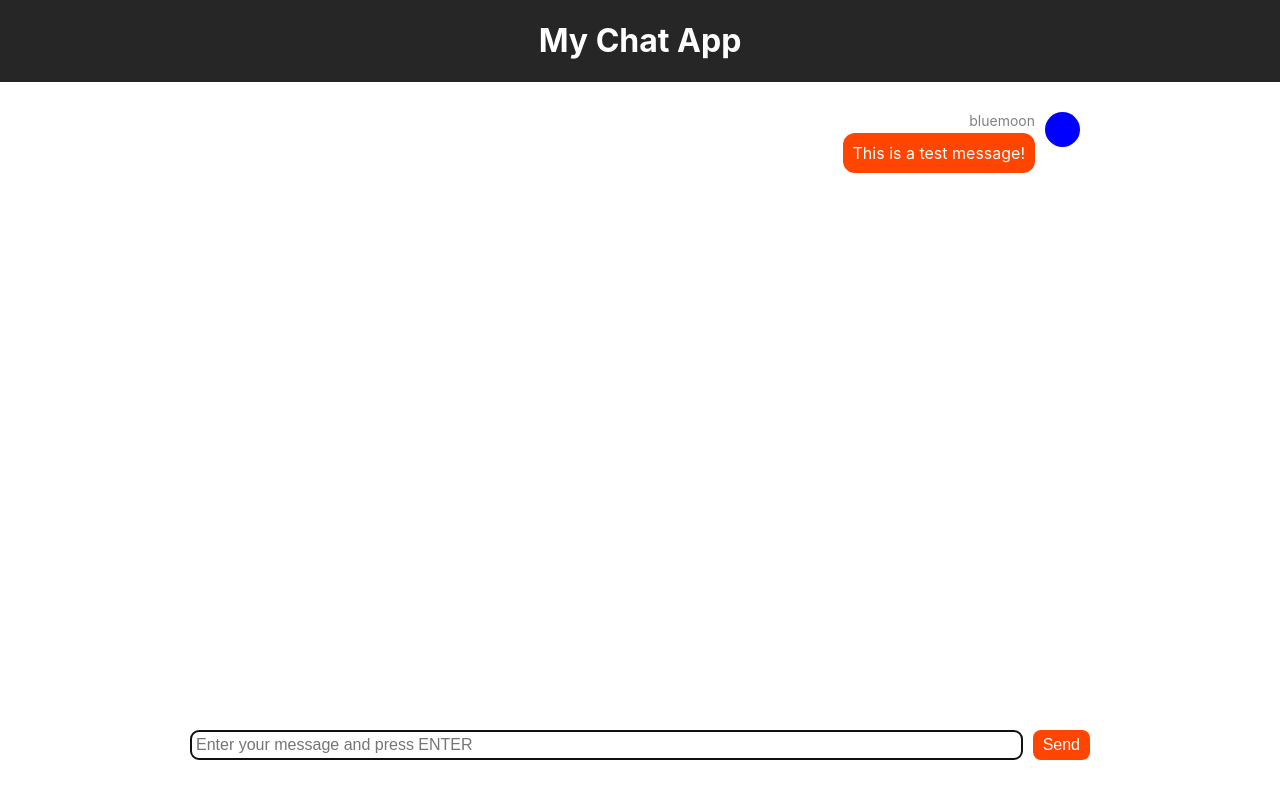
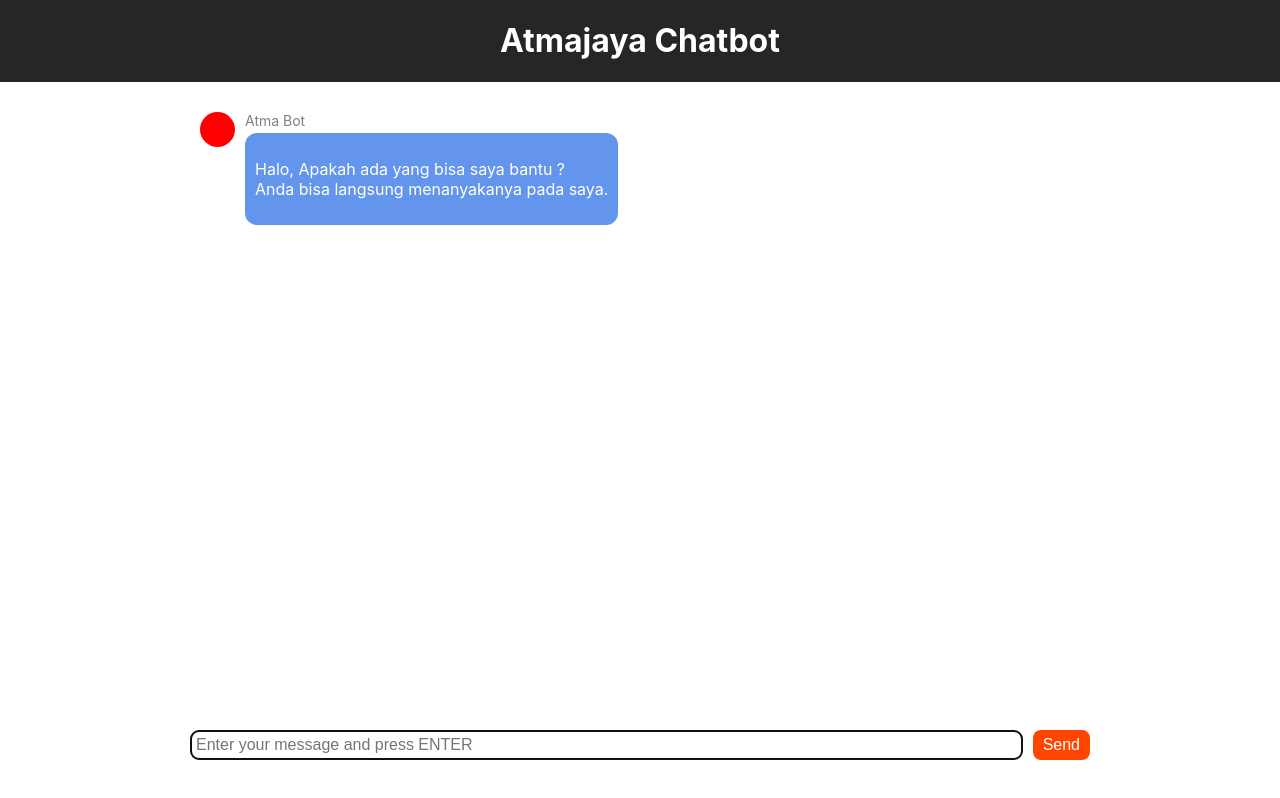
Before and after one commit to andika9199/Web-RetrievalChatbot, a React (Create React App) app: page / in a window 1280 px wide. Built offline with nearby package versions, Linux system fonts and the light colour scheme.

Commit message:
Added more conditional

```diff
--- a/server.js
+++ b/server.js
@@ -2,7 +2,7 @@
 const express = require('express');
 const favicon = require('express-favicon');
 const path = require('path');
-const port = process.env.PORT || 8080;
+const port = process.env.PORT || 3000;
 const app = express();
 app.use(favicon(__dirname + '/build/favicon.ico'));
 // the __dirname is the current directory from where the script is running
--- a/src/App.css
+++ b/src/App.css
@@ -66,6 +66,7 @@
   background-color: cornflowerblue;
   color: white;
   display: inline-block;
+  white-space: pre-line
 }
 
 .currentMember > .Message-content .text {
--- a/src/App.js
+++ b/src/App.js
@@ -19,19 +19,15 @@ function randomColor() {
 class App extends Component {
   state = {
     message: '',
-    question : [{
-      text: '',
-    }],
     answer : null,
-    coba: "Kau yabg asu",
     messages: [
       {
-        text: "This is a test message!",
+        text: "",
         member: {
           color: "blue",
           username: "bluemoon"
         },
-        answer: '',
+        answer: 'Halo, Apakah ada yang bisa saya bantu ? \n Anda bisa langsung menanyakanya pada saya.',
       }
     ],
     member: {
@@ -55,17 +51,14 @@ class App extends Component {
   }
 
   render() {
-    console.log('answer', this.state.answer)
     return (
       <div className="App">
         <div className="App-header">
-          <h1>My Chat App</h1>
+          <h1>Atmajaya Chatbot</h1>
         </div>
         <Messages
           messages={this.state.messages}
           currentMember={this.state.member}
-          question={this.state.question.text}
-          // answer={this.state.answer}
         />
         <Input
           onSendMessage={this.onSendMessage}
@@ -77,13 +70,24 @@ class App extends Component {
   onSendMessage = async (message) => {
     const messages = this.state.messages
     const question = this.state.question
+    const toShort = "Pertanyaan anda terlalu pendek, mohon perjelas minimal 2 kata. terima kasih"
     await this.handleAnswer(message)
-    console.log('answering',message)
-    messages.push({
-      text: message,
-      member: this.state.member,
-      answer: this.state.answer ? this.state.answer.data.answer[0].answer : ''
-    })
+    console.log('answering',(message.split(' ')).length)
+    if ((message.split(' ')).length == 1 && this.state.answer.data.answer[0].score <= 0.6) {
+
+      messages.push({
+        text: message,
+        member: this.state.member,
+        answer: this.state.answer.data.answer[0].score == 3 ? this.state.answer.data.answer[0].answer : toShort
+      })
+    }
+    else {
+      messages.push({
+        text: message,
+        member: this.state.member,
+        answer: this.state.answer ? this.state.answer.data.answer[0].answer : ''
+      })
+    }
 
     this.setState({
       message: message,
--- a/src/Messages.js
+++ b/src/Messages.js
@@ -18,10 +18,13 @@ class Messages extends Component {
     const {member, text, answer} = message;
     const {currentMember} = this.props;
     const messageFromMe = member.id === currentMember.id;
+    const test = "aa \n aaa"
     const className = messageFromMe ?
       "Messages-message currentMember" : "Messages-message";
     return (
       <div>
+        {
+          text ?
           <li className={className}>
               <span
                 className="avatar"
@@ -29,11 +32,12 @@ class Messages extends Component {
               />
               <div className="Message-content">
               <div className="username">
-                {member.username}
+                  You
               </div>
               <div className="text">{text}</div>
               </div>
-        </li>
+          </li> : null
+        }
         {
           answer ?
           <li className={"Messages-message"}>
@@ -43,9 +47,11 @@ class Messages extends Component {
               />
               <div className="Message-content">
                   <div className="username">
-                  {member.username}
+                    Atma Bot
                   </div>
-                  <div className="text">{ answer }</div>
+                  <div className="text">
+                    <p className="text"> { answer } </p>
+                  </div>
               </div>
           </li> : null
         }
```
Lines whose indentation alone changed are shown as unchanged.
